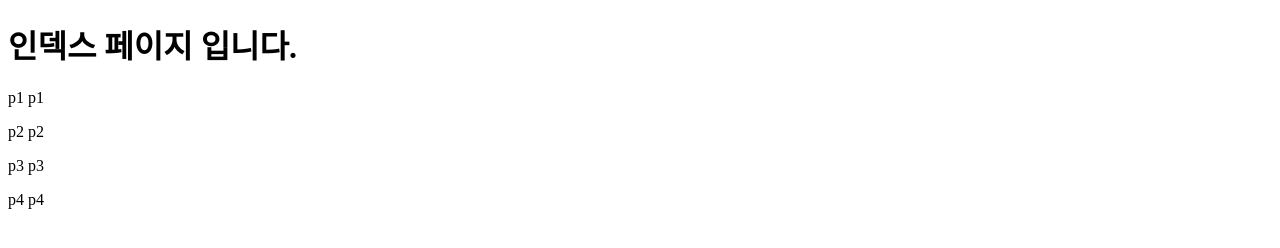
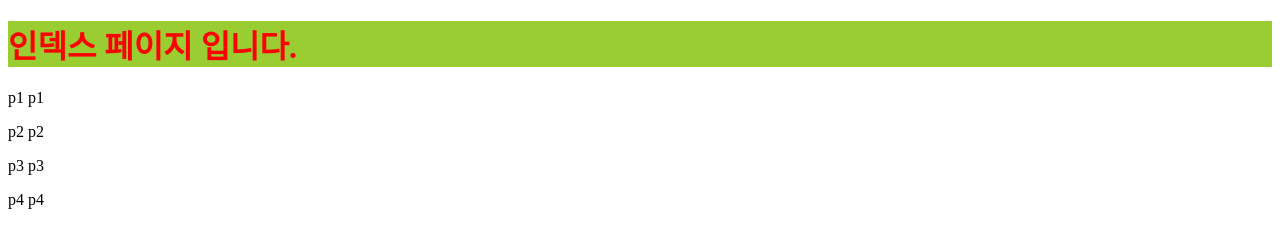
Before and after one commit to hs-0919/acorn, a plain HTML site: page index.html in a window 1280 px wide. Drawn offline with Linux system fonts and the light colour scheme.

Commit message:
h1 style added

```diff
--- a/index.html
+++ b/index.html
@@ -5,6 +5,12 @@
     <meta http-equiv="X-UA-Compatible" content="IE=edge">
     <meta name="viewport" content="width=device-width, initial-scale=1.0">
     <title>index.html</title>
+    <style>
+        h1 {
+            color: red;
+            background-color: yellowgreen;
+        }
+    </style>
 </head>
 <body>
     <h1>인덱스 페이지 입니다.</h1>
```
